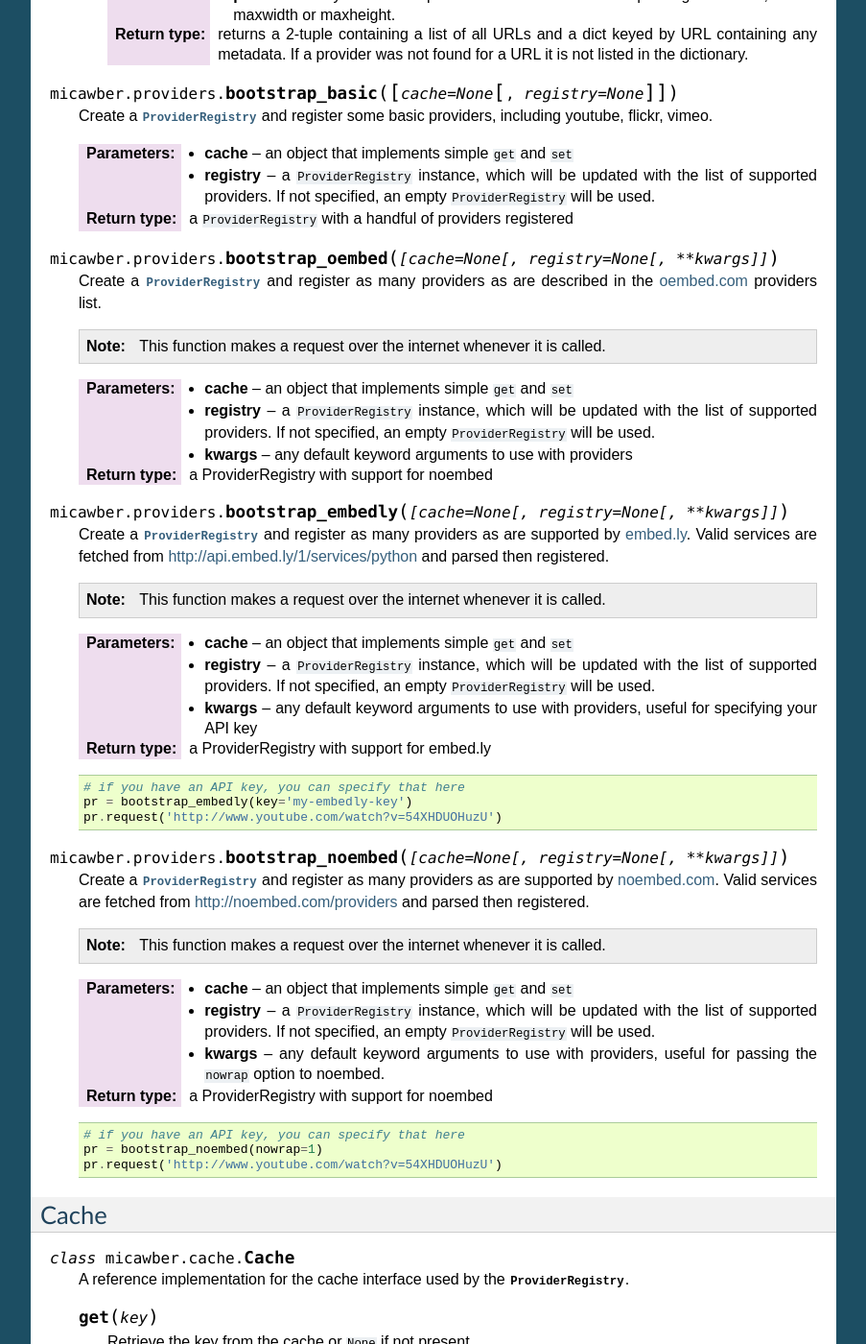
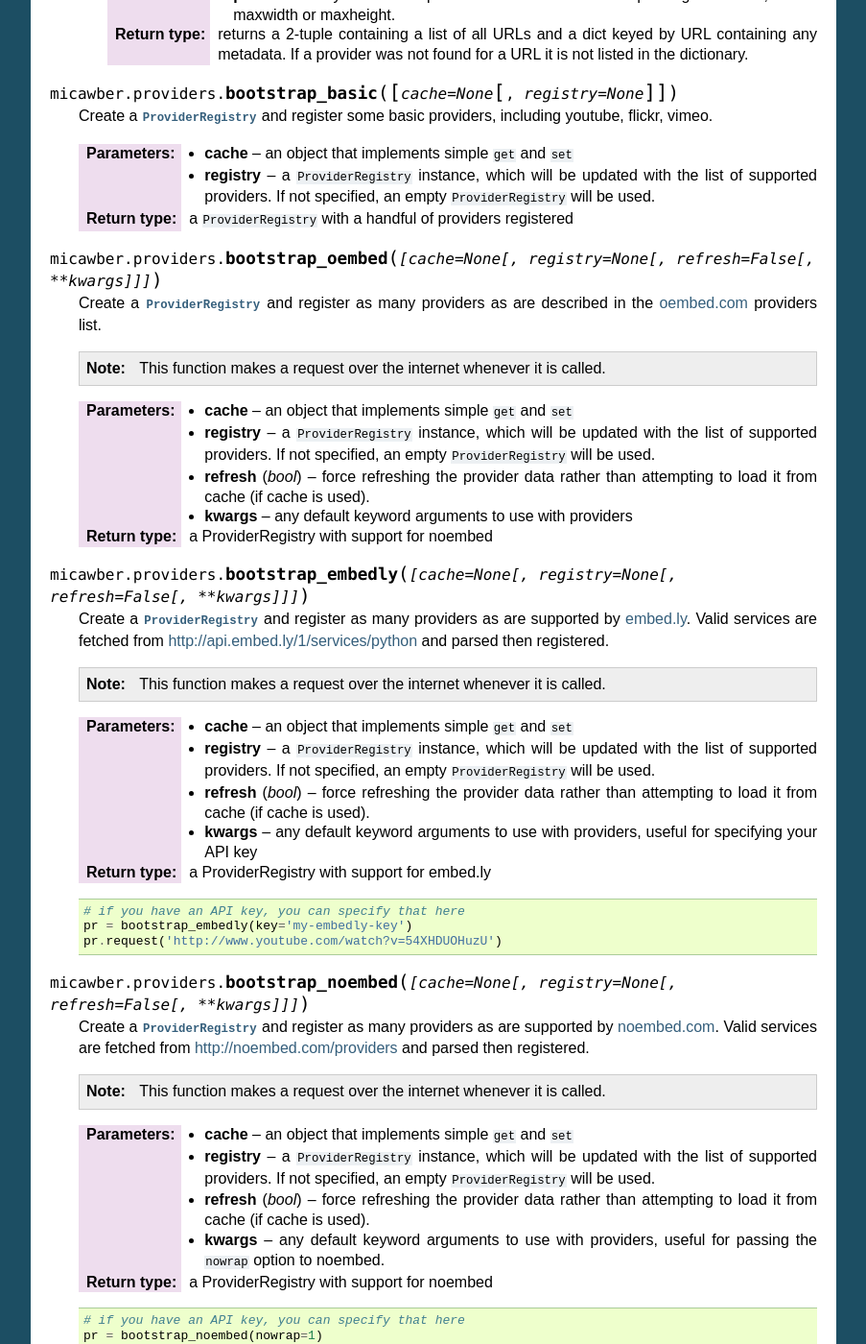
Before and after one commit to coleifer/micawber, a Sphinx documentation site: the page built from docs/api.rst, in a window 1280 px wide and 1400 px high, scrolled down 2929 px. Shown: the whole window at 96% size, without its empty margins (198-1101 px from the left). Built offline with Sphinx 7.4.7, drawn with Linux system fonts in a browser that asks for light colours.

Commit message:
Allow micawber to store provider schema/config in cache.
The various bootstrap_* functions may need to make an HTTP request to
bootstrap the provider config. This patch allows the provider config
response to be stored in the cache, potentially saving an HTTP request
at startup time. This can be disabled by passing refresh=True, which
will ignore cache and refetch the provider config.

```diff
--- a/docs/api.rst
+++ b/docs/api.rst
@@ -185,7 +185,7 @@ Providers
     :rtype: a ``ProviderRegistry`` with a handful of providers registered
 
 
-.. py:function:: bootstrap_oembed([cache=None[, registry=None[, **kwargs]])
+.. py:function:: bootstrap_oembed([cache=None[, registry=None[, refresh=False[, **kwargs]]])
 
     Create a :py:class:`ProviderRegistry` and register as many providers as
     are described in the `oembed.com <https://oembed.com>`_ providers list.
@@ -195,11 +195,12 @@ Providers
 
     :param cache: an object that implements simple ``get`` and ``set``
     :param registry: a ``ProviderRegistry`` instance, which will be updated with the list of supported providers. If not specified, an empty ``ProviderRegistry`` will be used.
+    :param bool refresh: force refreshing the provider data rather than attempting to load it from cache (if cache is used).
     :param kwargs: any default keyword arguments to use with providers
     :rtype: a ProviderRegistry with support for noembed
 
 
-.. py:function:: bootstrap_embedly([cache=None[, registry=None[, **kwargs]])
+.. py:function:: bootstrap_embedly([cache=None[, registry=None[, refresh=False[, **kwargs]]])
 
     Create a :py:class:`ProviderRegistry` and register as many providers as
     are supported by `embed.ly <http://embed.ly>`_.  Valid services are
@@ -210,6 +211,7 @@ Providers
 
     :param cache: an object that implements simple ``get`` and ``set``
     :param registry: a ``ProviderRegistry`` instance, which will be updated with the list of supported providers. If not specified, an empty ``ProviderRegistry`` will be used.
+    :param bool refresh: force refreshing the provider data rather than attempting to load it from cache (if cache is used).
     :param kwargs: any default keyword arguments to use with providers, useful for
         specifying your API key
     :rtype: a ProviderRegistry with support for embed.ly
@@ -221,7 +223,7 @@ Providers
         pr.request('http://www.youtube.com/watch?v=54XHDUOHuzU')
 
 
-.. py:function:: bootstrap_noembed([cache=None[, registry=None[, **kwargs]])
+.. py:function:: bootstrap_noembed([cache=None[, registry=None[, refresh=False[, **kwargs]]])
 
     Create a :py:class:`ProviderRegistry` and register as many providers as
     are supported by `noembed.com <http://noembed.com>`_.  Valid services are
@@ -232,6 +234,7 @@ Providers
 
     :param cache: an object that implements simple ``get`` and ``set``
     :param registry: a ``ProviderRegistry`` instance, which will be updated with the list of supported providers. If not specified, an empty ``ProviderRegistry`` will be used.
+    :param bool refresh: force refreshing the provider data rather than attempting to load it from cache (if cache is used).
     :param kwargs: any default keyword arguments to use with providers, useful for
         passing the ``nowrap`` option to noembed.
     :rtype: a ProviderRegistry with support for noembed
```
Also changed, not shown: 1 other file.
